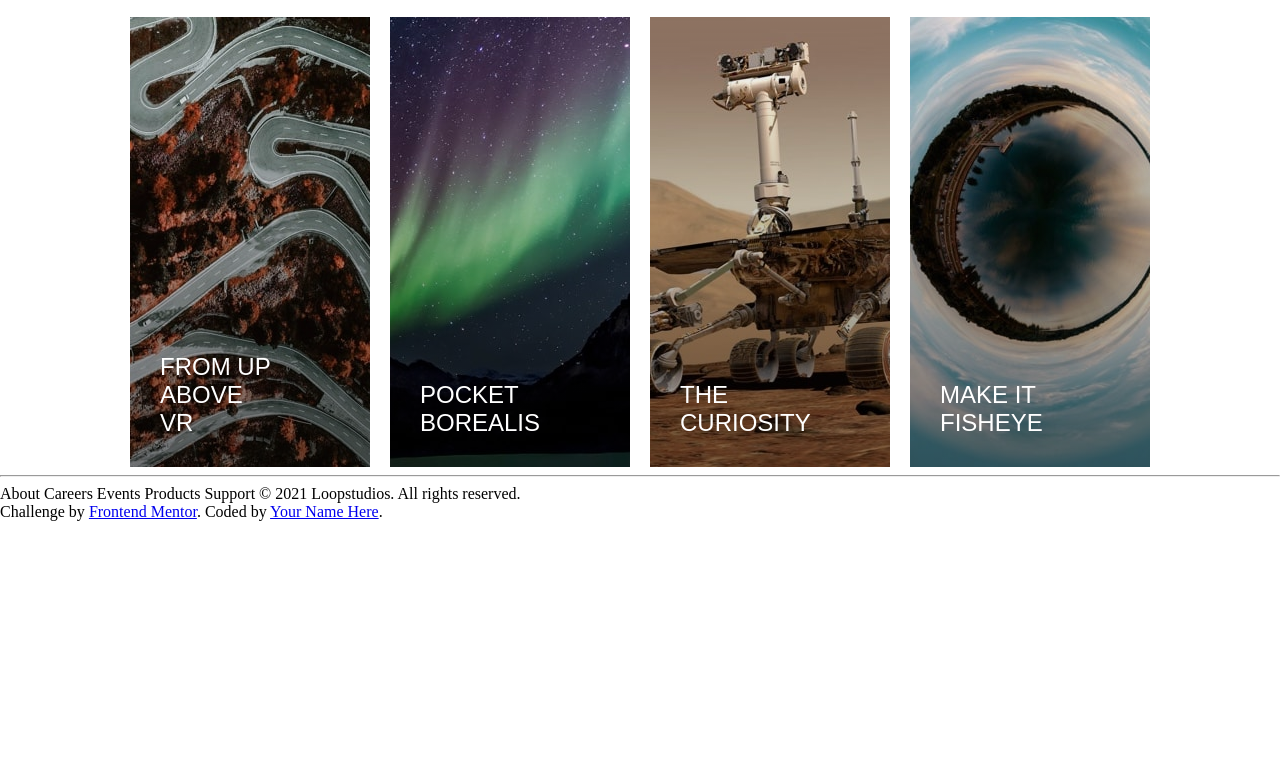
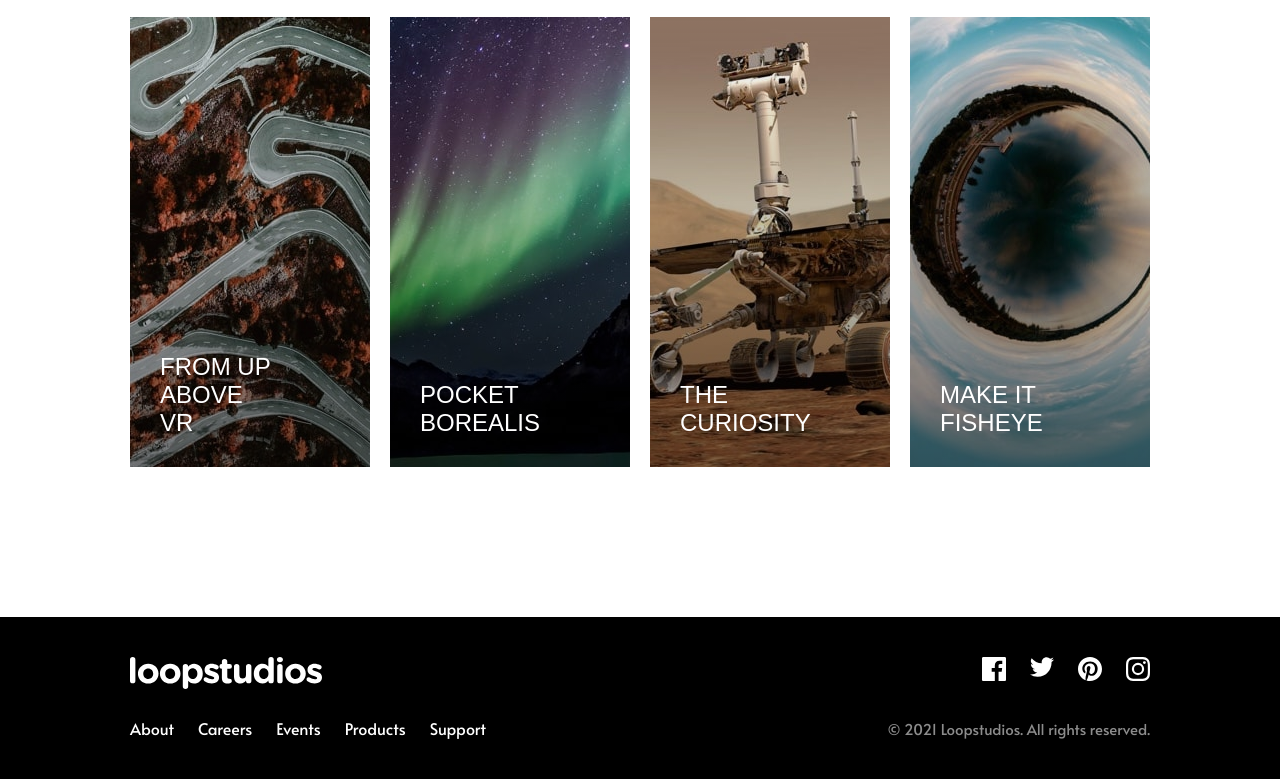
Before and after one commit to catalinpopusoi/wantsome-fe10, a plain HTML site: page loopstudios-landing-page-main/index.html in a window 1280 px wide. Shown: the part 2033-2812 px from the top of the page. Before the commit the page ends 2554 px from the top, so only its background shows below. Drawn offline with Linux system fonts and the light colour scheme.

Commit message:
Add footer

```diff
--- a/loopstudios-landing-page-main/index.html
+++ b/loopstudios-landing-page-main/index.html
@@ -82,19 +82,39 @@
     </div>
   </section>
 
-  <hr />
+  <footer>
+    <div class="container">
+      <div class="nav-and-logo">
+        <img src="./images/logo.svg" alt="Loopstudios logo" />
 
-  About
-  Careers
-  Events
-  Products
-  Support
-
-  © 2021 Loopstudios. All rights reserved.
-
-  <div class="attribution">
-    Challenge by <a href="https://www.frontendmentor.io?ref=challenge" target="_blank">Frontend Mentor</a>.
-    Coded by <a href="#">Your Name Here</a>.
-  </div>
+        <nav>
+          <ul>
+            <li>About</li>
+            <li>Careers</li>
+            <li>Events</li>
+            <li>Products</li>
+            <li>Support</li>
+          </ul>
+        </nav>
+      </div>
+      <div class="social-and-copyright">
+        <ul>
+          <li>
+            <img src="images/icon-facebook.svg" alt="Facebook logo" />
+          </li>
+          <li>
+            <img src="images/icon-twitter.svg" alt="Twitter logo" />
+          </li>
+          <li>
+            <img src="images/icon-pinterest.svg" alt="Pinterest logo" />
+          </li>
+          <li>
+            <img src="images/icon-instagram.svg" alt="Instagram logo" />
+          </li>
+        </ul>
+        <p>© 2021 Loopstudios. All rights reserved.</p>
+      </div>
+    </div>
+  </footer>
 </body>
 </html>
--- a/loopstudios-landing-page-main/styles/styles.scss
+++ b/loopstudios-landing-page-main/styles/styles.scss
@@ -170,3 +170,44 @@ ul {
     }
   }
 }
+
+footer {
+  background-color: black;
+  margin-top: 150px;
+  padding: 40px 0;
+
+  .container {
+    display: flex;
+    justify-content: space-between;
+  }
+
+  nav ul {
+    margin-top: 24px;
+  }
+
+  ul {
+    display: flex;
+    font-family: "Alata", sans-serif;
+    font-weight: 400;
+    color: white;
+
+    li:not(:last-child) {
+      margin-right: 24px;
+    }
+  }
+
+  .social-and-copyright {
+    display: flex;
+    flex-direction: column;
+    align-items: flex-end;
+    justify-content: space-between;
+
+    p {
+      margin: 0;
+      font-size: 15px;
+      color: $dark-gray;
+      font-family: "Alata", sans-serif;
+      font-weight: 400;
+    }
+  }
+}
```
Also changed, not shown: loopstudios-landing-page-main/styles/styles.css, 1 other file.
